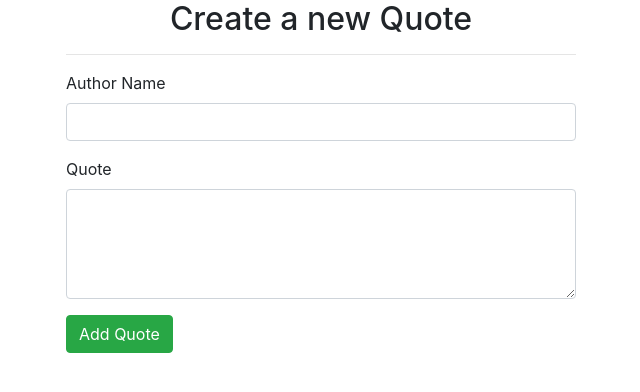
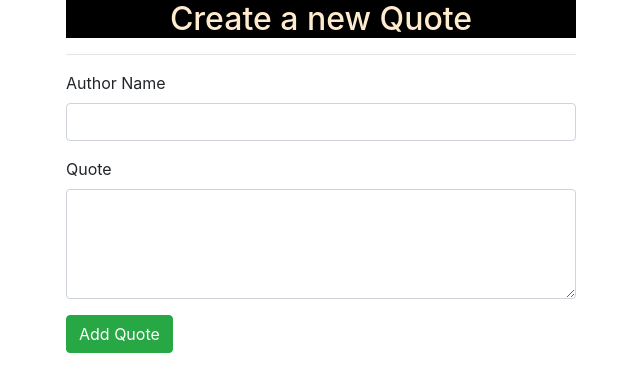
Before and after one commit to iamOuko/quotes, an Angular app: page / in a window 1280 px wide. Shown: the top 392 px of the page, without its empty margins (34-674 px from the left). Built offline with nearby package versions, Linux system fonts and the light colour scheme.

Commit message:
add style

```diff
--- a/src/app/components/form-quote/form-quote.component.css
+++ b/src/app/components/form-quote/form-quote.component.css
@@ -0,0 +1,4 @@
+h2 {
+  color: blanchedalmond;
+  background-color: black;
+}
--- a/src/app/components/quote/quote.component.ts
+++ b/src/app/components/quote/quote.component.ts
@@ -20,6 +20,9 @@ export class QuoteComponent implements OnInit {
     console.log(this.quotes)
 
   }
+  toggleDetails(index) {
+    this.quotes[index].showDescription = !this.quotes[index].showDescription;
+  }
   deleteQuote(isComplete, index) {
     if (isComplete) {
       let toDelete = confirm(`Are you sure you want to delete ${this.quotes[index].description}?`)
--- a/src/app/hightlight.directive.ts
+++ b/src/app/hightlight.directive.ts
@@ -1,21 +1,10 @@
-import { Directive, ElementRef, HostListener } from '@angular/core';
+import { Directive } from '@angular/core';
 
 @Directive({
   selector: '[appHightlight]'
 })
 export class HightlightDirective {
-  constructor(private elem: ElementRef) { }
+  constructor() { }
 
-  @HostListener("click") onClicks() {
-    this.textDeco("line-through")
-  }
 
-  @HostListener("dblclick") onDoubleClicks() {
-    this.textDeco("None")
-  }
-
-  private textDeco(action: string) {
-    this.elem.nativeElement.style.textDecoration = action;
-
-  }
 }
```
